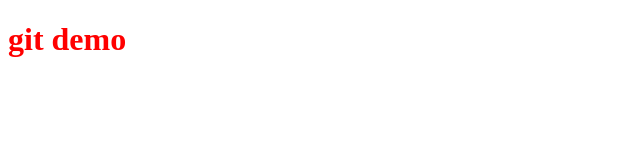
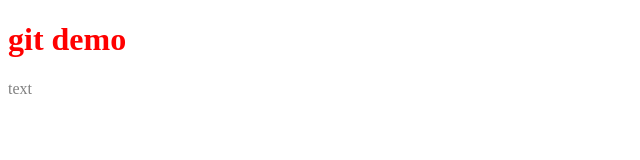
Before and after one commit to InzooC/git-demo, a plain HTML site: page index.html in a window 1280 px wide. Shown: the full height of the page, 0-640 px from the left. Drawn offline with Linux system fonts and the light colour scheme.

Commit message:
add text

```diff
--- a/index.html
+++ b/index.html
@@ -1,5 +1,6 @@
 <!DOCTYPE html>
 <html lang="en">
+
 <head>
   <meta charset="UTF-8">
   <meta http-equiv="X-UA-Compatible" content="IE=edge">
@@ -7,7 +8,10 @@
   <link rel="stylesheet" href="style.css">
   <title>git demo</title>
 </head>
+
 <body>
   <h1>git demo</h1>
+  <p>text</p>
 </body>
+
 </html>
--- a/style.css
+++ b/style.css
@@ -1,3 +1,6 @@
 h1 {
   color: red;
 }
+p {
+  color: gray;
+}
```
